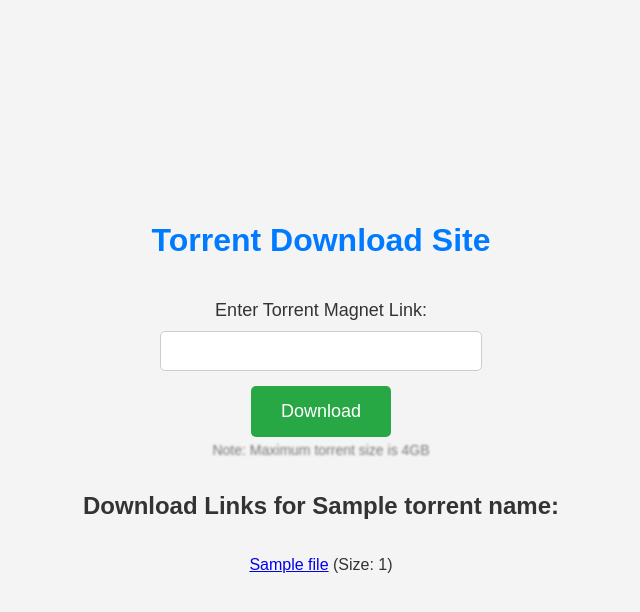
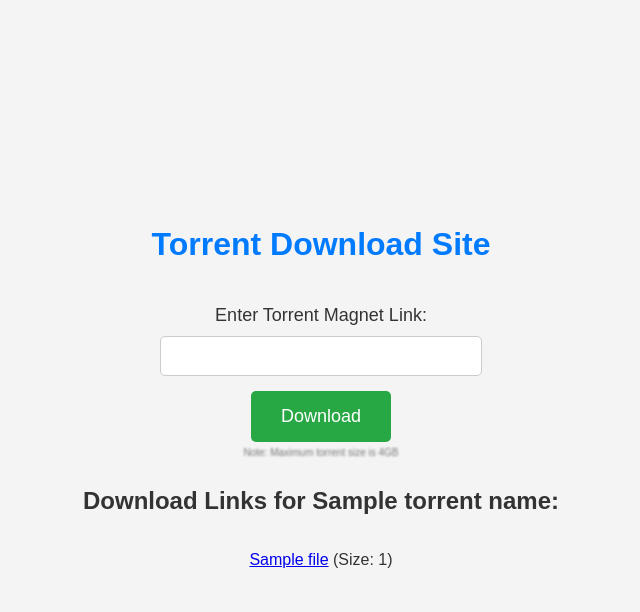
Before and after one commit to PeterPark07/Torrent-downoad-webapp, a Flask app: template templates/index.html in a window 1280 px wide. Shown: the top 612 px of the page, without its empty margins (319-959 px from the left). Run offline with Flask 3, Linux system fonts and the light colour scheme; the template is opened without the code that fills it: most values are stand-ins (such as "Sample title", 1, 10 or a date in 2020).

Commit message:
Update index.html

```diff
--- a/templates/index.html
+++ b/templates/index.html
@@ -73,7 +73,7 @@
         }
 
         #max-size-info {
-            font-size: 14px;
+            font-size: 10px;
             color: #777;
             margin-top: 5px;
             filter: blur(1px); /* Add blur effect */
```
